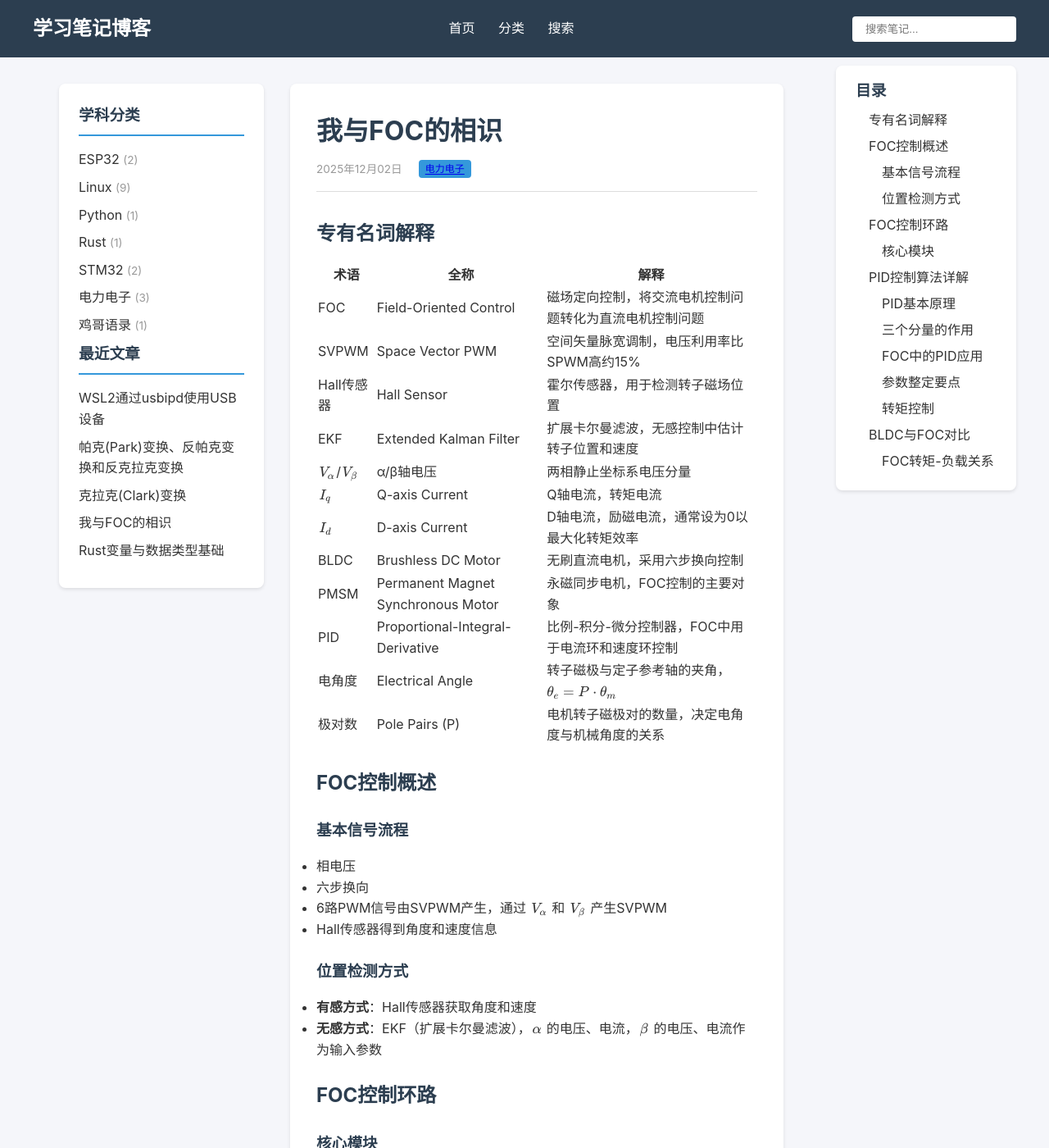
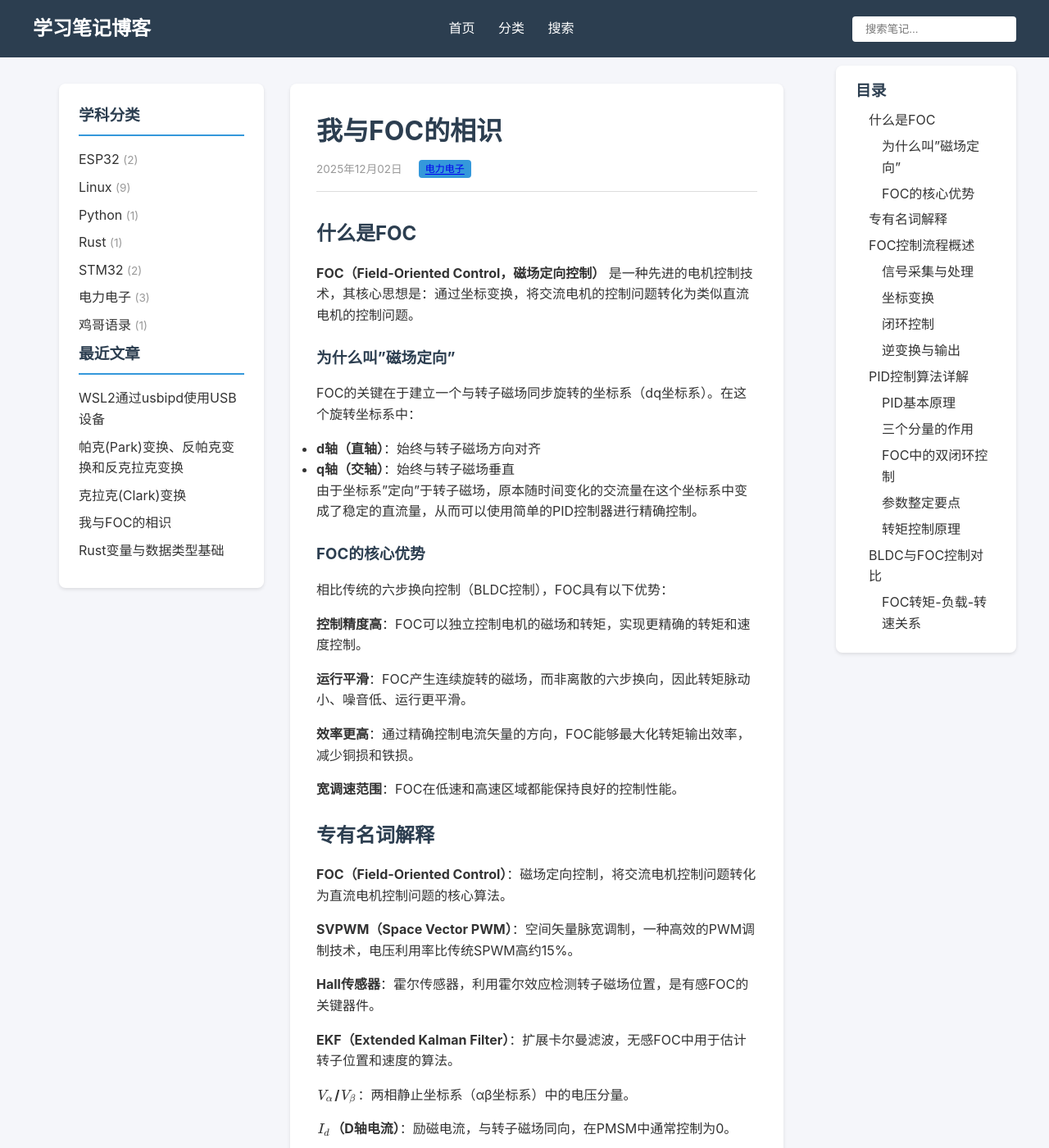
Before and after one commit to sigerio/sigerio.github.io, a Jekyll site: the page built from _posts/2025-12-02-foc-01.md, in a window 1280 px wide and 1400 px high. Shown: the whole window at 82% size. Built offline with Jekyll 4.4.1, drawn with Linux system fonts in a browser that asks for light colours; some of the changed text lies outside the part shown.

Commit message:
refactor: 重构FOC系列文章，完善内容和排版
foc-01.md:
- 新增FOC核心思想和优势说明
- 专有名词和对比内容改为段落格式
- 修正信号流程和术语错误

foc-02-clark.md:
- 新增Clark变换几何/物理意义解释
- 新增三相简化为两相的原理说明
- 修正SVPWM电压利用率描述

foc-03-park.md:
- 新增三种变换关系梳理
- 新增交流变直流原理解释
- 完善Id/Iq物理意义说明

Co-authored-by: factory-droid[bot] <138933559+factory-droid[bot]@users.noreply.github.com>

```diff
--- a/_posts/2025-12-02-foc-01.md
+++ b/_posts/2025-12-02-foc-01.md
@@ -7,45 +7,88 @@ tags: [FOC, 电力电子, 电机控制]
 toc: true
 ---
 
+## 什么是FOC
+
+**FOC（Field-Oriented Control，磁场定向控制）** 是一种先进的电机控制技术，其核心思想是：通过坐标变换，将交流电机的控制问题转化为类似直流电机的控制问题。
+
+### 为什么叫"磁场定向"
+
+FOC的关键在于建立一个与转子磁场同步旋转的坐标系（dq坐标系）。在这个旋转坐标系中：
+- **d轴（直轴）**：始终与转子磁场方向对齐
+- **q轴（交轴）**：始终与转子磁场垂直
+
+由于坐标系"定向"于转子磁场，原本随时间变化的交流量在这个坐标系中变成了稳定的直流量，从而可以使用简单的PID控制器进行精确控制。
+
+### FOC的核心优势
+
+相比传统的六步换向控制（BLDC控制），FOC具有以下优势：
+
+**控制精度高**：FOC可以独立控制电机的磁场和转矩，实现更精确的转矩和速度控制。
+
+**运行平滑**：FOC产生连续旋转的磁场，而非离散的六步换向，因此转矩脉动小、噪音低、运行更平滑。
+
+**效率更高**：通过精确控制电流矢量的方向，FOC能够最大化转矩输出效率，减少铜损和铁损。
+
+**宽调速范围**：FOC在低速和高速区域都能保持良好的控制性能。
+
+
 ## 专有名词解释
 
-| 术语 | 全称 | 解释 |
-|------|------|------|
-| FOC | Field-Oriented Control | 磁场定向控制，将交流电机控制问题转化为直流电机控制问题 |
-| SVPWM | Space Vector PWM | 空间矢量脉宽调制，电压利用率比SPWM高约15% |
-| Hall传感器 | Hall Sensor | 霍尔传感器，用于检测转子磁场位置 |
-| EKF | Extended Kalman Filter | 扩展卡尔曼滤波，无感控制中估计转子位置和速度 |
-| $V_\alpha$/$V_\beta$ | α/β轴电压 | 两相静止坐标系电压分量 |
-| $I_q$ | Q-axis Current | Q轴电流，转矩电流 |
-| $I_d$ | D-axis Current | D轴电流，励磁电流，通常设为0以最大化转矩效率 |
-| BLDC | Brushless DC Motor | 无刷直流电机，采用六步换向控制 |
-| PMSM | Permanent Magnet Synchronous Motor | 永磁同步电机，FOC控制的主要对象 |
-| PID | Proportional-Integral-Derivative | 比例-积分-微分控制器，FOC中用于电流环和速度环控制 |
-| 电角度 | Electrical Angle | 转子磁极与定子参考轴的夹角，$\theta_e = P \cdot \theta_m$ |
-| 极对数 | Pole Pairs (P) | 电机转子磁极对的数量，决定电角度与机械角度的关系 |
+**FOC（Field-Oriented Control）**：磁场定向控制，将交流电机控制问题转化为直流电机控制问题的核心算法。
 
-## FOC控制概述
+**SVPWM（Space Vector PWM）**：空间矢量脉宽调制，一种高效的PWM调制技术，电压利用率比传统SPWM高约15%。
 
-### 基本信号流程
+**Hall传感器**：霍尔传感器，利用霍尔效应检测转子磁场位置，是有感FOC的关键器件。
 
-- 相电压
-- 六步换向
-- 6路PWM信号由SVPWM产生，通过 $V_\alpha$ 和 $V_\beta$ 产生SVPWM
-- Hall传感器得到角度和速度信息
+**EKF（Extended Kalman Filter）**：扩展卡尔曼滤波，无感FOC中用于估计转子位置和速度的算法。
 
-### 位置检测方式
+**$V_\alpha$/$V_\beta$**：两相静止坐标系（αβ坐标系）中的电压分量。
 
-- **有感方式**：Hall传感器获取角度和速度
-- **无感方式**：EKF（扩展卡尔曼滤波），$\alpha$ 的电压、电流，$\beta$ 的电压、电流作为输入参数
+**$I_d$（D轴电流）**：励磁电流，与转子磁场同向，在PMSM中通常控制为0。
 
-## FOC控制环路
+**$I_q$（Q轴电流）**：转矩电流，与转子磁场垂直，直接决定电机输出转矩。
 
-### 核心模块
+**BLDC（Brushless DC Motor）**：无刷直流电机，通常采用六步换向控制。
 
-- 坐标变换
-- SVPWM
-- 电流环
-- 速度闭环
+**PMSM（Permanent Magnet Synchronous Motor）**：永磁同步电机，FOC控制的主要对象。
+
+**电角度**：转子磁极与定子参考轴的夹角，与机械角度的关系为 $\theta_e = P \cdot \theta_m$，其中P为极对数。
+
+**极对数（P）**：电机转子磁极对的数量，决定电角度与机械角度的关系。
+
+
+## FOC控制流程概述
+
+FOC的完整控制流程可以分为以下几个阶段：
+
+### 信号采集与处理
+
+首先需要获取电机的运行状态信息：
+- **电流采样**：采集三相定子电流 $i_a$、$i_b$、$i_c$
+- **位置检测**：获取转子位置角度 $\theta$
+
+位置检测有两种方式：
+- **有感方式**：通过Hall传感器或编码器直接测量转子位置
+- **无感方式**：通过EKF等算法，利用 $\alpha$、$\beta$ 轴的电压和电流信息估算转子位置
+
+### 坐标变换
+
+采集到的三相电流需要经过两次坐标变换：
+1. **Clark变换**：将三相静止坐标系（ABC）转换为两相静止坐标系（αβ），得到 $i_\alpha$ 和 $i_\beta$
+2. **Park变换**：将两相静止坐标系（αβ）转换为两相旋转坐标系（dq），得到 $i_d$ 和 $i_q$
+
+### 闭环控制
+
+在dq坐标系中，电流变为直流量，可以使用PID控制器进行闭环控制：
+- **电流环**：控制 $I_d$ 和 $I_q$，输出电压参考值 $V_d$ 和 $V_q$
+- **速度环**：控制电机转速，输出 $I_q$ 参考值
+
+
+### 逆变换与输出
+
+控制器输出的电压参考值需要经过逆变换：
+1. **反Park变换**：将dq坐标系的 $V_d$、$V_q$ 转换回αβ坐标系的 $V_\alpha$、$V_\beta$
+2. **SVPWM调制**：根据 $V_\alpha$ 和 $V_\beta$ 计算生成6路PWM信号，驱动逆变器输出三相正弦电压
 
 ## PID控制算法详解
 
@@ -64,25 +107,20 @@ $$u(t) = K_p \cdot e(t) + K_i \int_0^t e(\tau)d\tau + K_d \frac{de(t)}{dt}$$
 
 ### 三个分量的作用
 
-| 分量 | 作用 | 效果 |
-|------|------|------|
-| P（比例） | 根据当前误差大小产生输出 | 响应快，但会有稳态误差 |
-| I（积分） | 累积历史误差产生输出 | 消除稳态误差，但可能引起超调 |
-| D（微分） | 根据误差变化率产生输出 | 抑制超调，提高稳定性 |
+**P（比例）分量**：根据当前误差大小产生输出。误差越大，输出越大。优点是响应快速，缺点是单独使用会存在稳态误差。
 
-### FOC中的PID应用
+**I（积分）分量**：对历史误差进行累积。只要存在误差，积分项就会不断增大，直到误差消除。优点是能消除稳态误差，缺点是可能引起系统超调和振荡。
 
-FOC通常采用**双闭环控制**：
+**D（微分）分量**：根据误差的变化率产生输出。当误差快速变化时，微分项能提前预测趋势并进行抑制。优点是能抑制超调、提高稳定性，缺点是对噪声敏感。
 
-1. **内环（电流环）**：
-   - 控制对象：$I_d$ 和 $I_q$
-   - 响应速度：最快（kHz级）
-   - 作用：快速跟踪电流指令
 
-2. **外环（速度环）**：
-   - 控制对象：电机转速
-   - 响应速度：较慢（百Hz级）
-   - 作用：输出 $I_q$ 参考值给电流环
+### FOC中的双闭环控制
+
+FOC通常采用**双闭环控制**结构：
+
+**内环（电流环）**：控制对象是 $I_d$ 和 $I_q$。由于电流变化很快，电流环的响应速度需要最快，通常工作在kHz级别。电流环的作用是快速跟踪电流指令，保证电流波形质量。
+
+**外环（速度环）**：控制对象是电机转速。速度环的响应速度较慢，通常工作在百Hz级别。速度环根据转速误差输出 $I_q$ 参考值给电流环。
 
 ### 参数整定要点
 
@@ -90,18 +128,18 @@ FOC通常采用**双闭环控制**：
 - 电流环带宽应远大于速度环带宽
 - 通常 $K_d$ 可设为0（PI控制器即可满足需求）
 
-### 转矩控制
+### 转矩控制原理
 
-$I_q$ 增大后相当于增加转矩电流，使电机力增大，拖动负载。
+$I_q$ 增大后相当于增加转矩电流，使电机输出转矩增大，从而能够拖动更大的负载或实现加速。
 
-## BLDC与FOC对比
+## BLDC与FOC控制对比
 
-| 控制方式 | 速度决定因素 |
-|---------|-------------|
-| BLDC | 电机速度由换向速度决定 |
-| FOC | 电机速度由电机转矩和负载大小决定 |
+**BLDC（六步换向）控制**：电机速度由换向速度决定，换向频率越高，转速越高。控制相对简单，但转矩脉动大，在低速时表现较差。
 
-### FOC转矩-负载关系
+**FOC控制**：电机速度由转矩和负载的平衡关系决定。当转矩等于负载时，转速保持恒定；当转矩增大而负载不变时，电机加速，直到新的平衡点。FOC能实现平滑的转矩输出和精确的速度控制。
+
+### FOC转矩-负载-转速关系
 
 - 转矩 = 负载 → 转速恒定不变
-- 转矩提升，负载不变 → 转速提高至转矩 = 负载
+- 转矩 > 负载 → 电机加速，转速提高
+- 转矩 < 负载 → 电机减速，转速降低
```
Also changed, not shown: _posts/2025-12-02-foc-02-clark.md (+75 -77 lines), _posts/2025-12-02-foc-03-park.md (+80 -45 lines).
